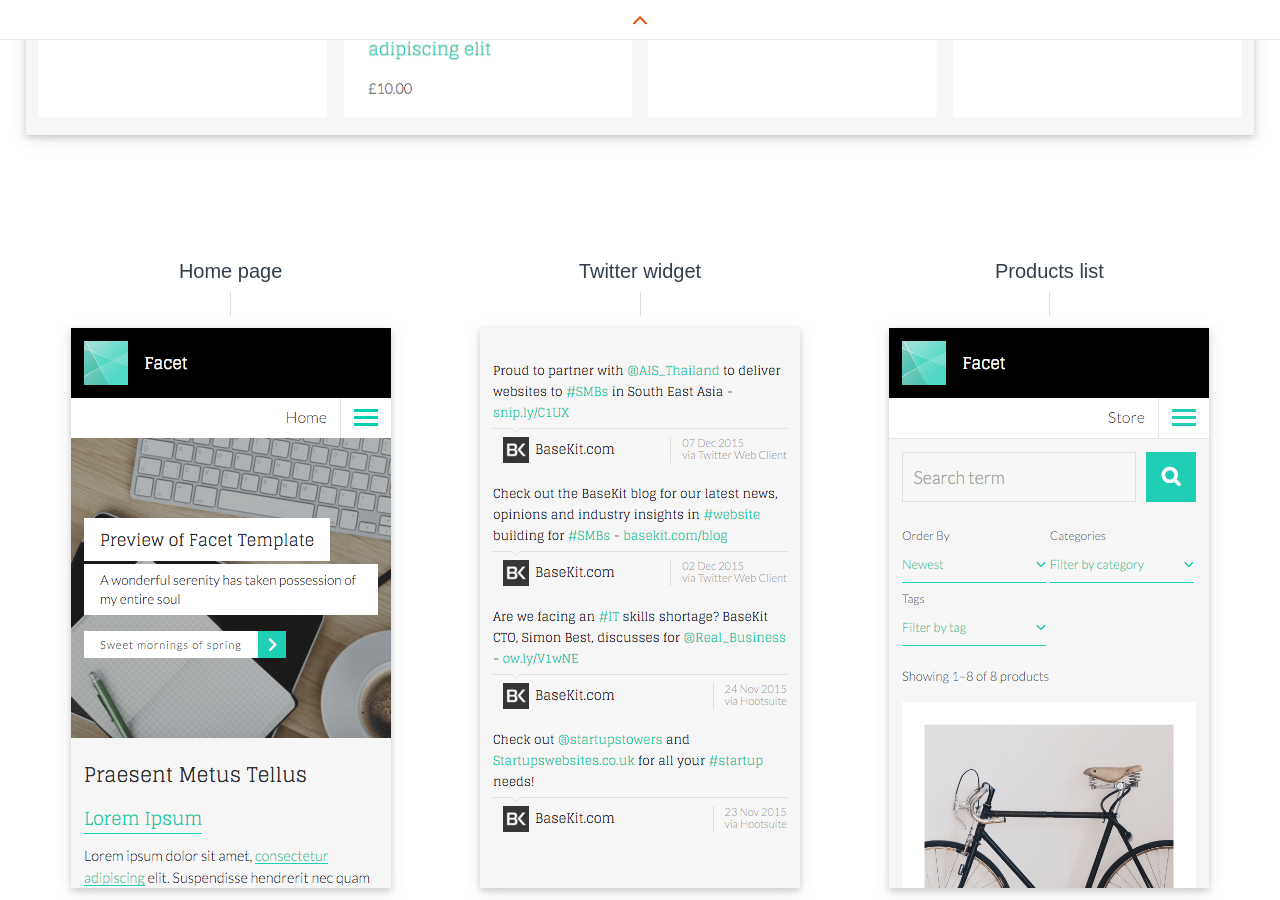
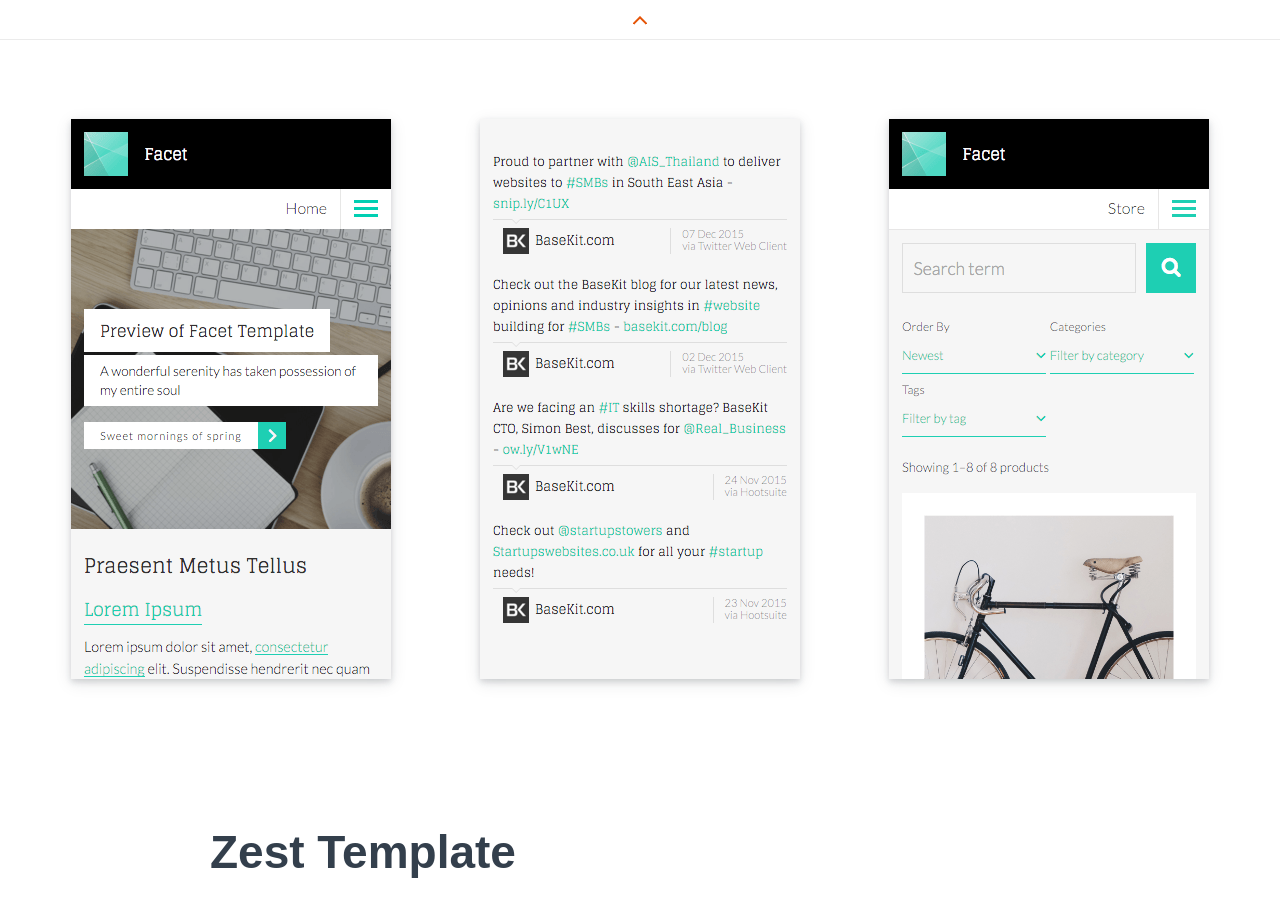
Before and after one commit to ivan-pik/portfolio, a Jekyll site: the page built from projects/02-basekit-templates.html, in a window 1280 px wide and 900 px high, scrolled down 6753 px. Built offline with Jekyll 4.4.1, drawn with Linux system fonts in a browser that asks for light colours; some of the changed text lies outside the part shown.

Commit message:
Remove unnecessary figcaptions

```diff
--- a/projects/01-tuesday-events.html
+++ b/projects/01-tuesday-events.html
@@ -26,7 +26,6 @@
 
 
   <figure class="project__image project__image--browser">
-    <figcaption class="project__image-caption">A list of event’s&nbsp;speakers</figcaption>
     <span class="project__image-frame"><img src="/assets/projects/in-comms-forum_speakers.png" alt="" width="1100" height="1884"></span>
   </figure>
 
@@ -42,7 +41,6 @@
   </header>
 
   <figure class="project__image project__image--browser">
-    <figcaption class="project__image-caption">Example of a home page with a gallery and speakers&nbsp;components</figcaption>
     <span class="project__image-frame"><img src="/assets/projects/iac_home.png" alt="" width="1100" height="1594"></span>
   </figure>
 </section>
@@ -57,7 +55,6 @@
   </header>
 
   <figure class="project__image project__image--browser">
-    <figcaption class="project__image-caption">Event’s home page</figcaption>
     <span class="project__image-frame"><img src="/assets/projects/content-first_home.png" alt="" width="1100" height="1882"></span>
   </figure>
 
@@ -74,7 +71,6 @@
 
 
   <figure class="project__image project__image--browser">
-    <figcaption class="project__image-caption">An event’s schedule page</figcaption>
     <span class="project__image-frame"><img src="/assets/projects/ux-masterclass_schedule.png" alt="" width="1100" height="3337"></span>
   </figure>
 
--- a/projects/02-basekit-templates.html
+++ b/projects/02-basekit-templates.html
@@ -22,29 +22,24 @@
   </header>
 
   <figure class="project__image project__image--browser">
-    <figcaption class="project__image-caption">Home page</figcaption>
     <span class="project__image-frame project__image-frame--1280"><img src="/assets/projects/facet_home.png" alt="" width="1280" height="2684"></span>
   </figure>
 
   <figure class="project__image project__image--browser">
-    <figcaption class="project__image-caption">Products list</figcaption>
     <span class="project__image-frame project__image-frame--1280"><img src="/assets/projects/facet_store.png" alt="" width="1280" height="1152"></span>
   </figure>
 
   <div class="project__image-group">
 
     <figure class="project__image project__image--mobile">
-      <figcaption class="project__image-caption">Home page</figcaption>
       <span class="project__image-frame"><img src="/assets/projects/facet_mobile-home.png" alt="" width="320" height="560"></span>
     </figure>
 
     <figure class="project__image project__image--mobile">
-      <figcaption class="project__image-caption">Twitter widget</figcaption>
       <span class="project__image-frame"><img src="/assets/projects/facet_mobile-feed.png" alt="" width="320" height="560"></span>
     </figure>
 
     <figure class="project__image project__image--mobile">
-      <figcaption class="project__image-caption">Products list</figcaption>
       <span class="project__image-frame"><img src="/assets/projects/facet_mobile-store.png" alt="" width="320" height="560"></span>
     </figure>
 
@@ -59,29 +54,24 @@
   </header>
 
   <figure class="project__image project__image--browser">
-    <figcaption class="project__image-caption">Products list</figcaption>
     <span class="project__image-frame project__image-frame--1280"><img src="/assets/projects/zest_store.png" alt="" width="1280" height="823"></span>
   </figure>
 
   <figure class="project__image project__image--browser">
-    <figcaption class="project__image-caption">Product page</figcaption>
     <span class="project__image-frame project__image-frame--1280"><img src="/assets/projects/zest_product.png" alt="" width="1280" height="977"></span>
   </figure>
 
   <div class="project__image-group">
 
     <figure class="project__image project__image--mobile">
-      <figcaption class="project__image-caption">Products list</figcaption>
       <span class="project__image-frame"><img src="/assets/projects/zest_mobile-store.png" alt="" width="320" height="560"></span>
     </figure>
 
     <figure class="project__image project__image--mobile">
-      <figcaption class="project__image-caption">Product detail</figcaption>
       <span class="project__image-frame"><img src="/assets/projects/zest_mobile-product.png" alt="" width="320" height="560"></span>
     </figure>
 
     <figure class="project__image project__image--mobile">
-      <figcaption class="project__image-caption">Basket summary</figcaption>
       <span class="project__image-frame"><img src="/assets/projects/zest_mobile-basket-summary.png" alt="" width="320" height="560"></span>
     </figure>
 
@@ -96,29 +86,24 @@
   </header>
 
   <figure class="project__image project__image--browser">
-    <figcaption class="project__image-caption">Blog posts list</figcaption>
     <span class="project__image-frame project__image-frame--1280"><img src="/assets/projects/timeline_home.png" alt="" width="1280" height="1534"></span>
   </figure>
 
   <figure class="project__image project__image--browser">
-    <figcaption class="project__image-caption">Blog post</figcaption>
     <span class="project__image-frame project__image-frame--1280"><img src="/assets/projects/timeline_blogpost.png" alt="" width="1280" height="3621"></span>
   </figure>
 
   <div class="project__image-group">
 
     <figure class="project__image project__image--mobile">
-      <figcaption class="project__image-caption">Blog posts list</figcaption>
       <span class="project__image-frame"><img src="/assets/projects/timeline_mobile-home.png" alt="" width="320" height="560"></span>
     </figure>
 
     <figure class="project__image project__image--mobile">
-      <figcaption class="project__image-caption">Blog post</figcaption>
       <span class="project__image-frame"><img src="/assets/projects/timeline_mobile-blogpost.png" alt="" width="320" height="560"></span>
     </figure>
 
     <figure class="project__image project__image--mobile">
-      <figcaption class="project__image-caption">Gallery widget</figcaption>
       <span class="project__image-frame"><img src="/assets/projects/timeline_mobile-gallery.png" alt="" width="320" height="560"></span>
     </figure>
 
--- a/projects/04-internet-info-magazines.html
+++ b/projects/04-internet-info-magazines.html
@@ -134,7 +134,6 @@
   </figure>
 
   <figure class="project__image project__image--mobile">
-    <figcaption class="project__image-caption">The steps navigation on a mobile&nbsp;screen</figcaption>
     <span class="project__image-frame"><img src="/assets/projects/start-podnikatel_mobile-steps.png" alt="" width="320" height="616"></span>
     </figure>
 
--- a/projects/07-internet-info-site.html
+++ b/projects/07-internet-info-site.html
@@ -34,17 +34,14 @@
 <div class="project__image-group">
 
   <figure class="project__image project__image--mobile">
-    <figcaption class="project__image-caption">&ldquo;Our sites&rdquo; section</figcaption>
     <span class="project__image-frame"><img src="/assets/projects/iinfo_mobile-our-sites.png" alt="" width="320" height="568"></span>
   </figure>
 
   <figure class="project__image project__image--mobile">
-    <figcaption class="project__image-caption">Magazine’s profile page</figcaption>
     <span class="project__image-frame"><img src="/assets/projects/iinfo_mobile-magazine.png" alt="" width="320" height="568"></span>
   </figure>
 
   <figure class="project__image project__image--mobile">
-    <figcaption class="project__image-caption">Open main navigation</figcaption>
     <span class="project__image-frame"><img src="/assets/projects/iinfo_mobile-navigation.png" alt="" width="320" height="568"></span>
   </figure>
 
```
